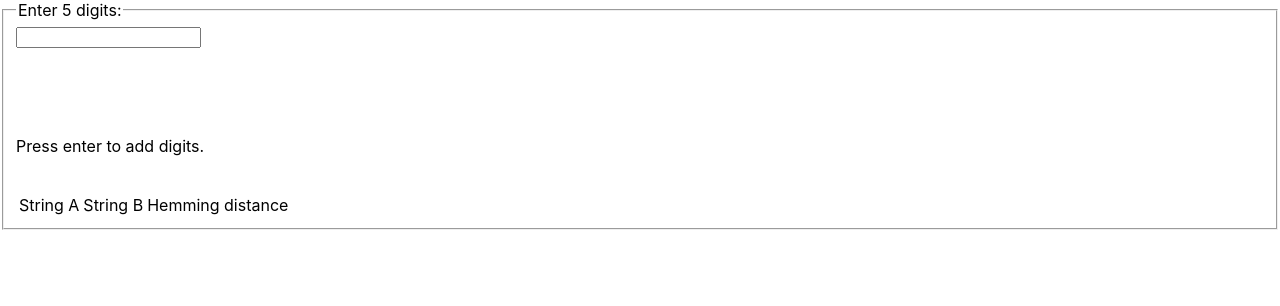
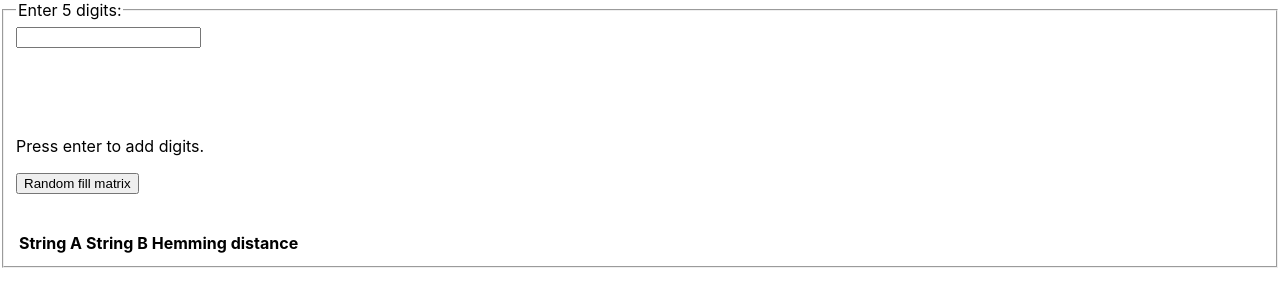
Before and after one commit to Here2peer/researchable-test, a React (Create React App) app: page / in a window 1280 px wide. Shown: the top 306 px of the page. Built offline with nearby package versions, Linux system fonts and the light colour scheme.

Commit message:
Changed table header and added matrix object

```diff
--- a/src/App.tsx
+++ b/src/App.tsx
@@ -1,5 +1,6 @@
 import React from 'react';
 import './App.css';
+import {Matrix} from "./Matrix";
 
 
 class HammingInput extends React.Component<{}, {hammingArray: Array<any>}> {
@@ -7,6 +8,7 @@ class HammingInput extends React.Component<{}, {hammingArray: Array<any>}> {
     stringArray: Array<string>;
     hidden = true;
     index = 0;
+    matrix : Matrix;
 
     data = [
         {
@@ -21,6 +23,7 @@ class HammingInput extends React.Component<{}, {hammingArray: Array<any>}> {
         super(props);
         this.keyDown = this.keyDown.bind(this);
         this.onChange = this.onChange.bind(this);
+        this.matrix = new Matrix();
         this.value = "";
         this.stringArray = [];
         this.state = {
@@ -75,12 +78,15 @@ class HammingInput extends React.Component<{}, {hammingArray: Array<any>}> {
                 <p>
                     Press enter to add digits.
                 </p>
+                <p>
+                    <button onClick={() => this.matrix.randomFill(10)}>Random fill matrix </button>
+                </p>
                 <br/>
                 <table>
                     <tr>
-                        <td>String A</td>
-                        <td>String B</td>
-                        <td>Hemming distance</td>
+                        <th>String A</th>
+                        <th>String B</th>
+                        <th>Hemming distance</th>
                     </tr>
                         {
                             this.state.hammingArray.map(entry => (
--- /dev/null
+++ b/src/Matrix.ts
@@ -0,0 +1,39 @@
+
+export class Matrix {
+    matrix: Array<Array<String>>
+    index: number = 0;
+
+    constructor() {
+        this.matrix = [
+            []
+        ];
+    }
+
+    addEdge(edge: string) {
+        if(this.matrix[this.index].length !> 5) {
+            this.matrix[this.index].concat(edge);
+        } else {
+            this.index++;
+            this.addEdge(edge);
+        }
+    }
+
+    randomFill(amount: number) {
+        for (let i = 0; i < amount; i++) {
+            for (let x = 0; x < 5; i++) {
+                let entry = Math.floor(Math.random() * (99999 - 10000 + 1) + 10000)
+                this.matrix[i].concat(String(entry));
+            }
+        }
+    }
+
+    getEntry(x: number, y: number) {
+        return this.matrix[x][y];
+    }
+
+    printMatrix() {
+        for (let i = 0; i < this.matrix.length; i++) {
+            console.log(this.matrix[i])
+        }
+    }
+}
```
